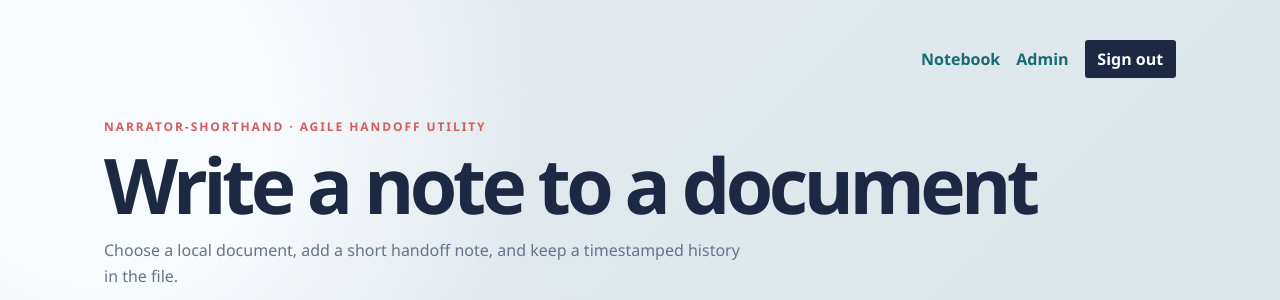
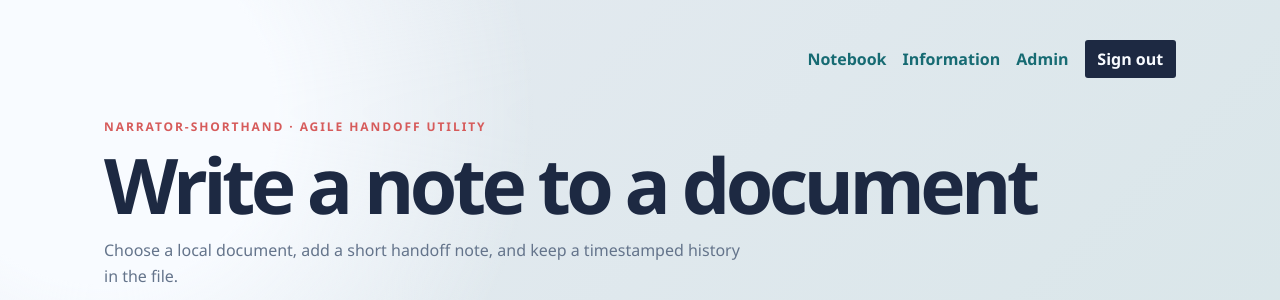
Before and after one commit to alpingtonvolcanic/Narration-ShortHand, a Flask app: page / in a window 1280 px wide. Shown: the top 300 px of the page. Run offline with Flask 3, Linux system fonts and the light colour scheme; the visitor is signed in with stand-in values (Sample User, id 1); data comes from the database, SQL or seed files in the repository; data that the repository does not hold is empty.

Commit message:
Added new page

```diff
--- a/app/controllers/notes.py
+++ b/app/controllers/notes.py
@@ -135,3 +135,8 @@ def delete_note(filename, note_index):
     except (OSError, UnicodeError, ValueError, FileNotFoundError) as error:
         return jsonify(error=str(error)), 400
     return jsonify(success=True)
+
+@notes.route("/information")
+@login_required
+def information():
+    return render_template("notes/information.html")
--- a/templates/base.html
+++ b/templates/base.html
@@ -13,6 +13,7 @@
       {% if g.user %}
         <nav class="account-nav">
           <a href="{{ url_for('notes.index') }}">Notebook</a>
+          <a href="{{ url_for('notes.information') }}">Information</a>
           {% if g.user["role"] == "admin" %}
             <a href="{{ url_for('auth.admin') }}">Admin</a>
           {% endif %}
```
